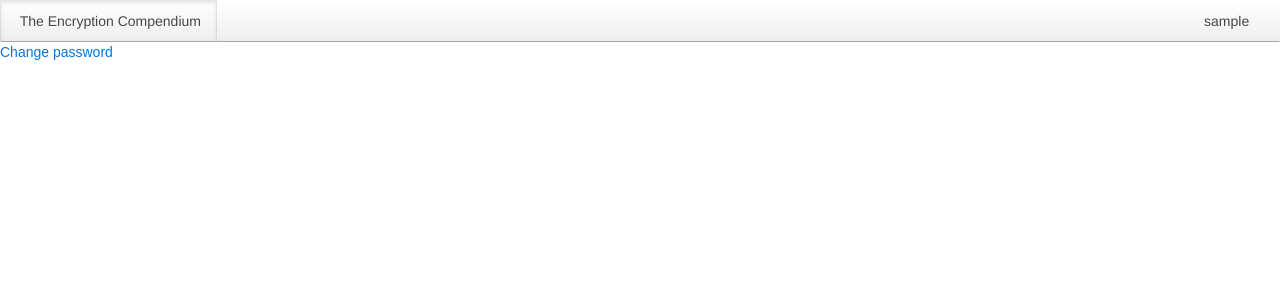
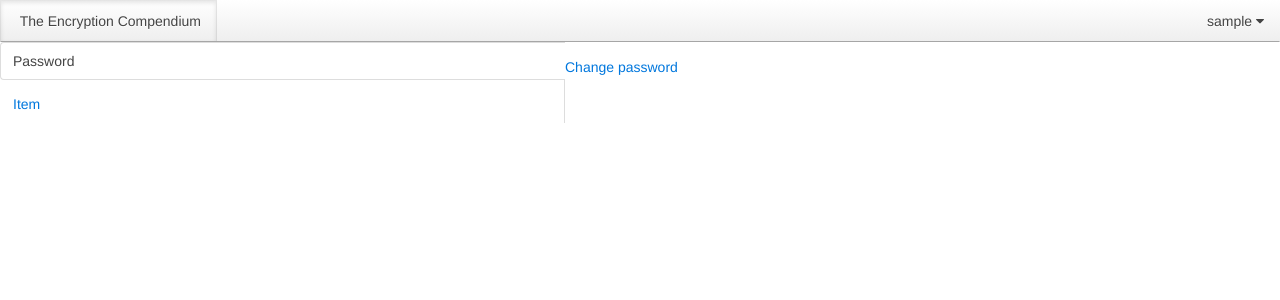
Before and after one commit to The-Encryption-Compendium/the-encryption-compendium, a Django app: page /research/settings/ in a window 1280 px wide. Shown: the top 300 px of the page. Run offline with Django 3.2, Linux system fonts and the light colour scheme; the visitor is signed in with stand-in values (Sample User, id 1); some web fonts are replaced.

Commit message:
More UIkit styling for site forms and the user settings page.

```diff
--- a/src/assets/css/style.css
+++ b/src/assets/css/style.css
@@ -1,7 +1,7 @@
 /* Custom CSS for the site */
 
 html {
-  font-family: sans-serif;
+  font-family: "Proxima Nova", "Helvetica Neue", Helvetica, Arial, sans-serif;
 }
 
 .auth-form {
--- a/src/templates/includes/navbar.html
+++ b/src/templates/includes/navbar.html
@@ -13,7 +13,7 @@ Navigation bar across the top of the site for the researcher view.
   <div class="uk-navbar-flip">
     <ul class="uk-navbar-nav">
       <li class="uk-parent" data-uk-dropdown="" aria-haspopup="true" aria-expanded="false">
-        <a href="#">
+        <a id="user-profile-dropdown-button" href="#">
           {{ user.username }} <i class="uk-icon-caret-down"></i>
         </a>
         <div class="uk-dropdown uk-dropdown-navbar uk-dropdown-top">
--- a/src/templates/research_settings.html
+++ b/src/templates/research_settings.html
@@ -6,13 +6,21 @@
 
 {% include "includes/navbar.html" %}
 {% load static %}
-<div class="d-flex">
-  <div class="container m-2">
-    <div class="list-group">
+<div class="uk-container uk-grid">
+
+  <ul class="uk-tab uk-tab-left uk-width-medium-1-2" data-uk-tab="{connect: '#settings_switcher'}">
+      <li class="" aria-expanded="false"><a href="#">Password</a></li>
+      <li class="" aria-expanded="false"><a href="#">Item</a></li>
+  </ul>
+
+  <ul id="settings_switcher" class="uk-switcher uk-margin">
+    <li>
       <a id="change-password-link" href="{% url 'research change password' %}" class="list-group-item list-group-item-action">
         Change password
       </a>
-    </div>
-  </div>
+    </li>
+    <li>Hello, world!</li>
+  </ul>
+
 </div>
 {% endblock %}
```
Also changed, not shown: src/research_assistant/forms.py (+6 -6 lines), src/assets/fonts/FontAwesome.otf (added), src/assets/fonts/fontawesome-webfont.ttf (added), src/assets/fonts/fontawesome-webfont.woff (added), src/assets/fonts/fontawesome-webfont.woff2 (added), src/templates/research_profile.html (line endings or trailing spaces).
